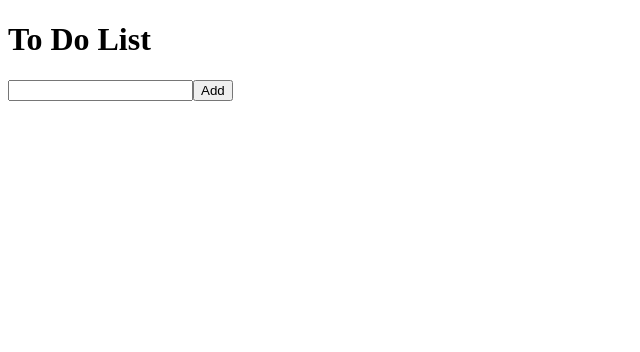
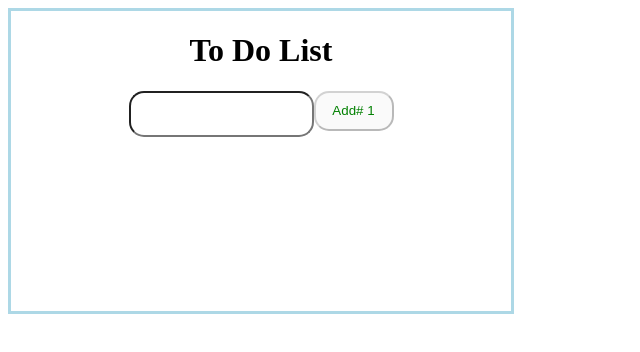
Before and after one commit to Piyush-FSD/bimm-assessment, a React (Create React App) app: page / in a window 1280 px wide. Shown: the top 352 px of the page, without its empty margins (0-640 px from the left). Built offline with nearby package versions, Linux system fonts and the light colour scheme.

Commit message:
working on deleting checkbox, need to style, implement useRef

```diff
--- a/src/App.js
+++ b/src/App.js
@@ -1,51 +1,11 @@
-import React, { useState } from 'react'
+import React from 'react'
+import { ToDoApp } from './components/TodoApp.js';
 
-function App() {
-  const [item, setItem] = useState({ items: [], text: "" })
-
-  const handleTextChange = (e) => {
-    setItem({ text: e.target.value })
-  }
-
-  const handleAddItem = (e) => {
-    e.preventDefault();
-
-    const newItem = {
-      id: Date.now(),
-      text: item.text,
-      done: false
-    }
-
-    setItem((prevState) => ({
-      items: prevState.items.concat(newItem),
-      text: ""
-    }))
-
-    // markItemCompleted(itemId) {
-    //   const updatedItems = item.map((elem) => {
-    //     if (itemId === item.id) {
-    //       item.done = !item.done
-    //     }
-    //     return elem;
-    //   })
-    // }
-  }
-
+export const App = () => {
   return (
-    <div className="App">
-      <h1>To Do List</h1>
-      <div>
-        <input
-          type="text"
-          name="item"
-          onChange={handleTextChange}
-        />
-        <button onChange={handleAddItem}>Add</button>
-      </div>
-      {/* <div>{item.text}</div> */}
-    </div>
+    <>
+      <ToDoApp />
+    </>
 
   );
 }
-
-export default App;
--- /dev/null
+++ b/src/components/TodoApp.js
@@ -0,0 +1,100 @@
+import React, { useState } from 'react'
+import styled from "styled-components";
+import { TodoList } from './TodoList.js';
+
+export const ToDoApp = () => {
+    const [item, setItem] = useState({ items: [], text: "" });
+    const newItem = {
+        id: Date.now(),
+        text: item.text,
+        done: false
+    };
+
+    const handleTextChange = (e) => {
+        setItem({ ...item, text: e.target.value })
+    };
+
+    const handleAddItem = (e) => {
+        e.preventDefault();
+
+        setItem((prevState) => ({
+            ...item, items: prevState.items.concat(newItem)
+        }));
+    };
+
+    const markItemCompleted = (itemId) => {
+        const updatedItems = item.items.map((elem) => {
+            if (itemId === item.id) {
+                item.done = !item.done
+            }
+            return elem;
+        });
+        setItem({
+            ...item,
+            items: [].concat(updatedItems)
+        });
+    };
+
+    const handleDeleteItem = (itemId) => {
+        const updatedItems = item.items.filter((item) => {
+            return item.id !== itemId
+        });
+        setItem({
+            ...item,
+            items: [].concat(updatedItems)
+        });
+    };
+
+    return (
+        <Container>
+            <h1>To Do List</h1>
+            <form onSubmit={handleAddItem}>
+                <FormContainer>
+                    <div>
+                        <Input
+                            type="text"
+                            value={item.text}
+                            onChange={handleTextChange}>
+                        </Input>
+                    </div>
+                    <div>
+                        <AddButton disabled={!item.text}>
+                            Add# {item.items.length + 1}
+                        </AddButton>
+                    </div>
+                </FormContainer>
+            </form>
+            <div>
+                <TodoList
+                    items={item.items}
+                    onItemCompleted={markItemCompleted}
+                    onDeleteItem={handleDeleteItem}
+                />
+            </div>
+        </Container>
+    )
+};
+
+const Container = styled.div`
+width: 500px;
+height: 300px;
+border: 3px solid lightblue;
+text-align: center;
+`
+
+const FormContainer = styled.div`
+display: flex;
+justify-content: center;
+`
+
+const Input = styled.input`
+height: 40px;
+border-radius: 15px;
+`
+
+const AddButton = styled.button`
+color: green;
+border-radius: 15px;
+height: 40px;
+width: 80px;
+`
--- /dev/null
+++ b/src/components/TodoItem.js
@@ -0,0 +1,42 @@
+import React, { useRef, useEffect } from 'react'
+
+
+export const TodoItem = ({ id, text, completed, onItemCompleted, onDeleteItem, ch }) => {
+    const ref = useRef();
+
+    const markCompleted = () => {
+        onItemCompleted(id)
+    }
+
+    const deleteItem = () => {
+        onDeleteItem(id)
+    }
+
+    // useEffect(() => {
+    //     if (listItem) {
+
+    //     }
+
+    //     setTimeout(() => {
+
+    //     }, 500, listItem)
+    // })
+
+    return (
+        <div>
+            {/* {completed ? "done" : "undone"} */}
+            <li>
+                {/*li ref={(li) => (listItem = li)}*/}
+                <label>
+                    <input
+                        type="checkbox"
+                        checked={ch}
+                        onChange={markCompleted}
+                    />
+                    {text}
+                </label>
+                <button type="button" onClick={deleteItem}>x</button>
+            </li>
+        </div>
+    )
+}
--- /dev/null
+++ b/src/components/TodoList.js
@@ -0,0 +1,25 @@
+import React from "react";
+import { TodoItem } from "./TodoItem.js";
+
+export const TodoList = ({ items, onItemCompleted, onDeleteItem }) => {
+    return (
+        <div>
+            <ul>
+                {items.map((elem) => {
+                    console.log(elem.value, 'cal')
+                    return (
+                        <TodoItem
+                            key={elem.id}
+                            id={elem.id}
+                            text={elem.text}
+                            ch={elem.value}
+                            completed={elem.done}
+                            onItemCompleted={onItemCompleted}
+                            onDeleteItem={onDeleteItem}
+                        />
+                    )
+                })}
+            </ul>
+        </div>
+    )
+};
--- a/src/index.js
+++ b/src/index.js
@@ -1,6 +1,6 @@
 import React from 'react';
 import ReactDOM from 'react-dom';
-import App from './App'
+import { App } from './App'
 
 ReactDOM.render(
   <React.StrictMode>
```
